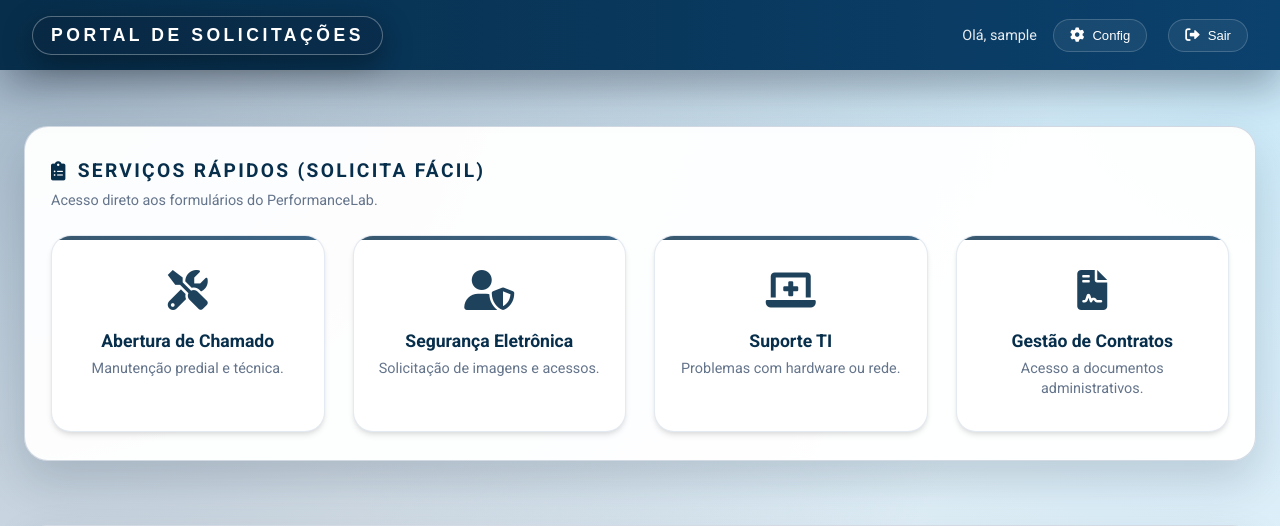
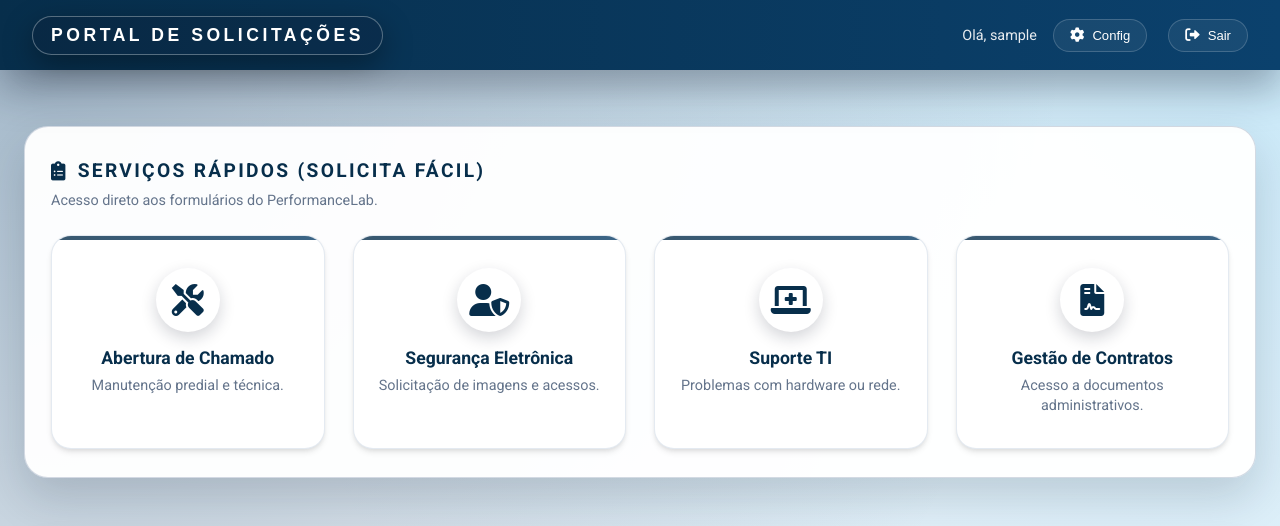
Before and after one commit to segurancaeletronicabrasfort/projeto_stf, a plain HTML site: page templates/dashboard.html in a window 1280 px wide. Shown: the top 526 px of the page. Drawn offline with Linux system fonts and the light colour scheme; sample sign-in values are in the browser's storage.

Commit message:
atualização nos cards

```diff
--- a/static/style.css
+++ b/static/style.css
@@ -366,11 +366,78 @@ body {
   opacity: 1;
 }
 
+/* Ícone circular com arco animado, sem sombra estranha no centro */
 .icon-box {
-  font-size: 2.5rem;
+  position: relative;
+  width: 64px;
+  height: 64px;
+  margin: 0 auto 16px;           /* centraliza no card */
+  border-radius: 999px;
+  display: flex;
+  align-items: center;
+  justify-content: center;
+
+  font-size: 2rem;
   color: var(--primary-color);
-  margin-bottom: 16px;
-  opacity: 0.9;
+
+  /* fundo liso, sem gradiente */
+  background: #ffffff;
+  box-shadow: 0 6px 16px rgba(15, 23, 42, 0.18);
+}
+
+/* removemos o ::before que fazia o glow no centro */
+
+/* Arco colorido em volta do ícone */
+.icon-box::after {
+  content: '';
+  position: absolute;
+  inset: -4px;
+  border-radius: inherit;
+
+  background: conic-gradient(
+    from 210deg,
+    #38bdf8,
+    #0ea5e9,
+    #1d4ed8,
+    #0f172a,
+    #38bdf8
+  );
+
+  /* recorta o centro para virar apenas um anel */
+  mask: radial-gradient(
+    farthest-side,
+    transparent 0,
+    transparent 68%,
+    #000 72%
+  );
+  -webkit-mask: radial-gradient(
+    farthest-side,
+    transparent 0,
+    transparent 68%,
+    #000 72%
+  );
+
+  opacity: 0;                      /* só aparece no hover */
+  transform: rotate(-40deg);
+  transition: opacity 0.25s ease;
+}
+
+/* anima o arco quando o card estiver em hover */
+.card-action:hover .icon-box::after {
+  opacity: 1;
+  animation: spin-arc 1.4s linear infinite;
+}
+
+/* leve reação do ícone junto */
+.card-action:hover .icon-box i {
+  transform: translateY(-1px);
+  transition: transform 0.2s ease;
+}
+
+@keyframes spin-arc {
+  to {
+    transform: rotate(320deg);
+  }
 }
 
 .card-action h4 {
```
